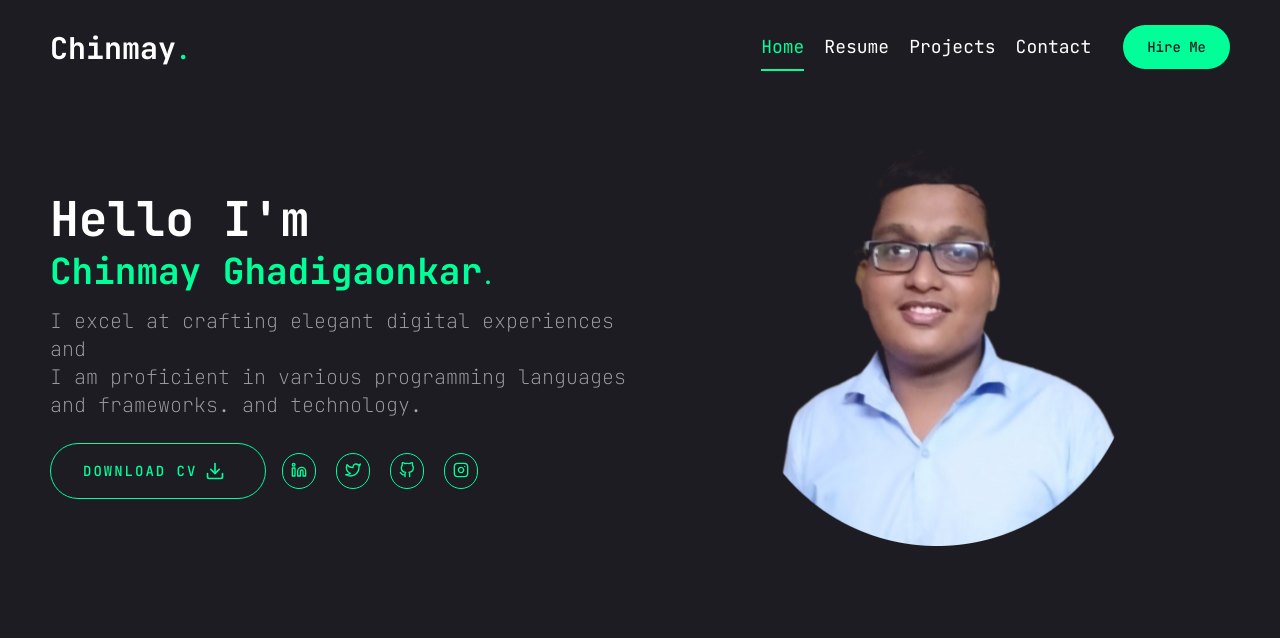
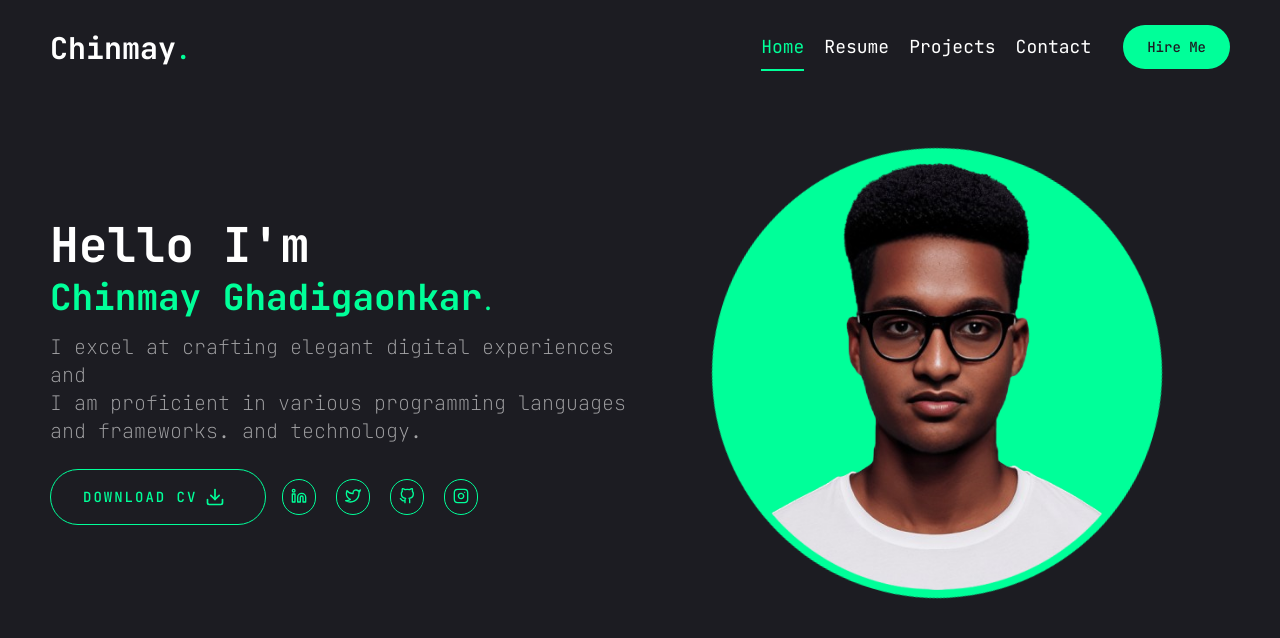
Before and after one commit to chinmayGhadigaonkar/Porfolio, a Next.js app: page / in a window 1280 px wide. Shown: the top 638 px of the page. Built offline with nearby package versions, Linux system fonts and the light colour scheme.

Commit message:
profile image change

```diff
--- a/src/components/Photo.jsx
+++ b/src/components/Photo.jsx
@@ -1,12 +1,12 @@
 "use client";
 import Image from "next/image";
-
 import { motion } from "framer-motion";
 import React from "react";
 
 const Photo = () => {
   return (
-    <div className=" w-full h-full relative">
+    <div className="w-full h-full flex justify-center items-center relative">
+      {/* Image container with rotating glow effect */}
       <motion.div
         initial={{ opacity: 0 }}
         animate={{
@@ -16,20 +16,30 @@ const Photo = () => {
             delay: 0.4,
             ease: "easeInOut",
           },
-        }}>
+        }}
+        className="relative w-[298px] h-[298px] xl:w-[450px] xl:h-[450px] flex justify-center items-center"
+      >
+        {/* Rotating glow effect */}
         <motion.div
-          initial={{ opacity: 0 }}
+          className="absolute inset-0 rounded-full"
+          style={{
+            background: "#00ff99",
+            padding: "8px", // Adjust padding for size of the glow
+          }}
           animate={{
-            opacity: 1,
-            transition: {
-              duration: 2.4,
-              delay: 0.4,
-              ease: "easeInOut",
-            },
+            rotate: 360,
           }}
-          className="w-[298px] h-[298px] xl:w-[398px] xl:h-[398px] mix-blend-lighten">
+          transition={{
+            repeat: Infinity,
+            duration: 10, // Adjust for speed of rotation
+            ease: "linear",
+          }}
+        ></motion.div>
+
+        {/* Static Image */}
+        <div className="w-[250px] h-[250px] xl:w-[400px] xl:h-[400px] overflow-hidden rounded-full bg-white">
           <Image
-            src="/image/image.png"
+            src="/image/MyImage.png"
             priority
             quality={100}
             fill
@@ -37,7 +47,7 @@ const Photo = () => {
             className="object-contain rounded-full px-2"
             charSet="image/png"
           />
-        </motion.div>
+        </div>
       </motion.div>
     </div>
   );
```
Also changed, not shown: public/image/MyImage.png (added).
